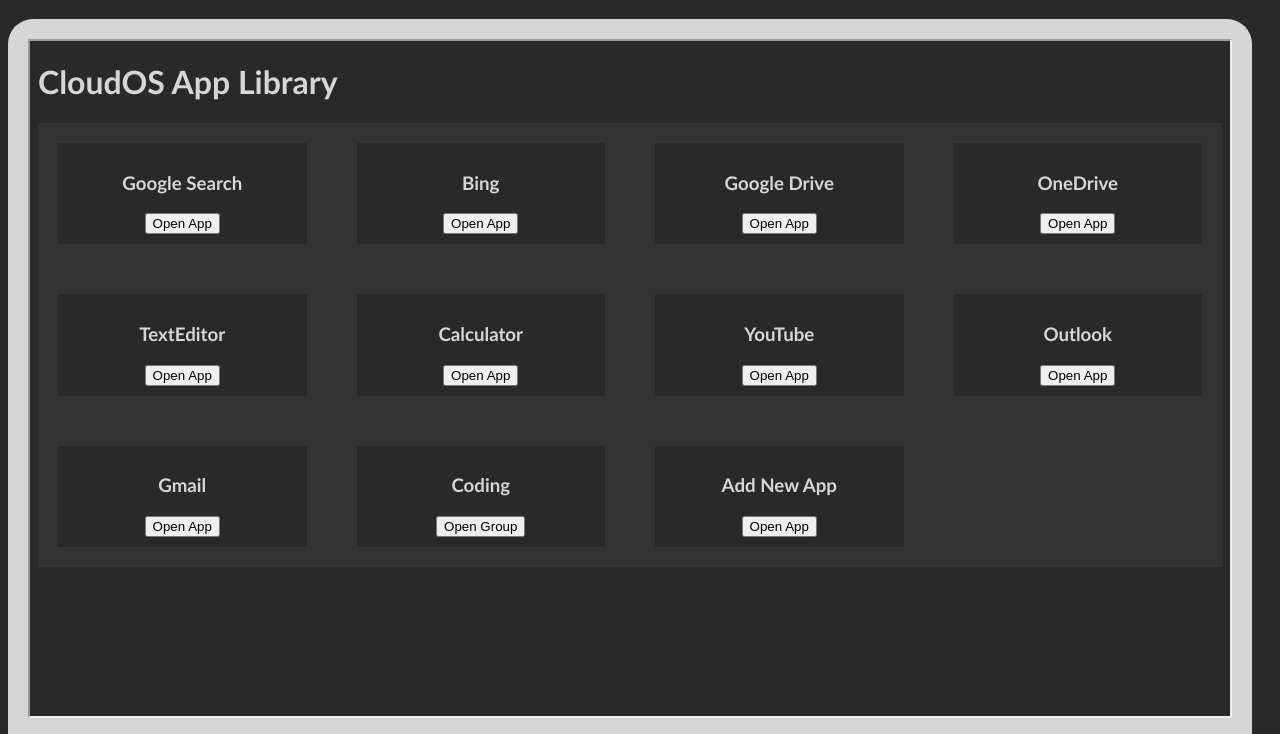
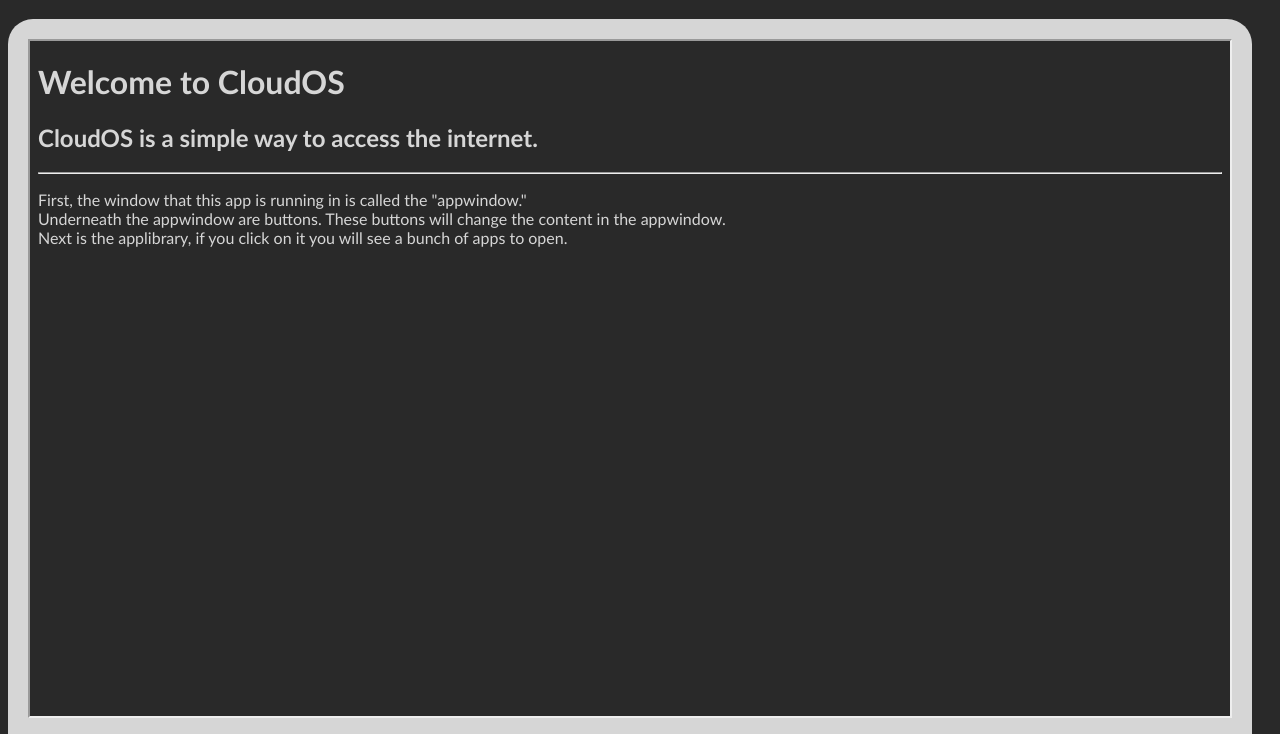
Before and after one commit to unbreadedbread/cloudOS, a plain HTML site: page index.html in a window 1280 px wide. Shown: the part 63-797 px from the top of the page. Drawn offline with Linux system fonts and the light colour scheme.

Commit message:
Update index.html

```diff
--- a/index.html
+++ b/index.html
@@ -11,7 +11,7 @@
 <body>
     <h1>CloudOS</h1>
     <div class="frameContainer">
-        <iframe src="applibrary/" frameborder="1" name="appwindow" height="675" width="1200"></iframe>
+        <iframe src="home.html" frameborder="1" name="appwindow" height="675" width="1200"></iframe>
         <p>Apps</p>
         <a href="home.html" target="appwindow"><button class="fa-home fa"></button></a>
         <a href="https://bing.com" target="appwindow"><button><i class="fa-brands fa-microsoft"></i> Bing</button></a>
```
